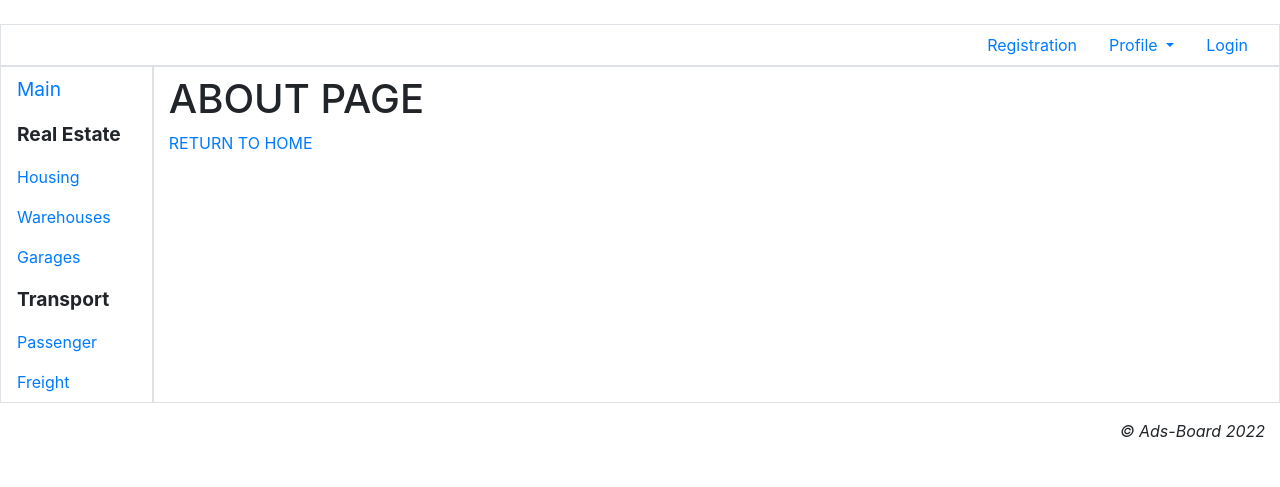
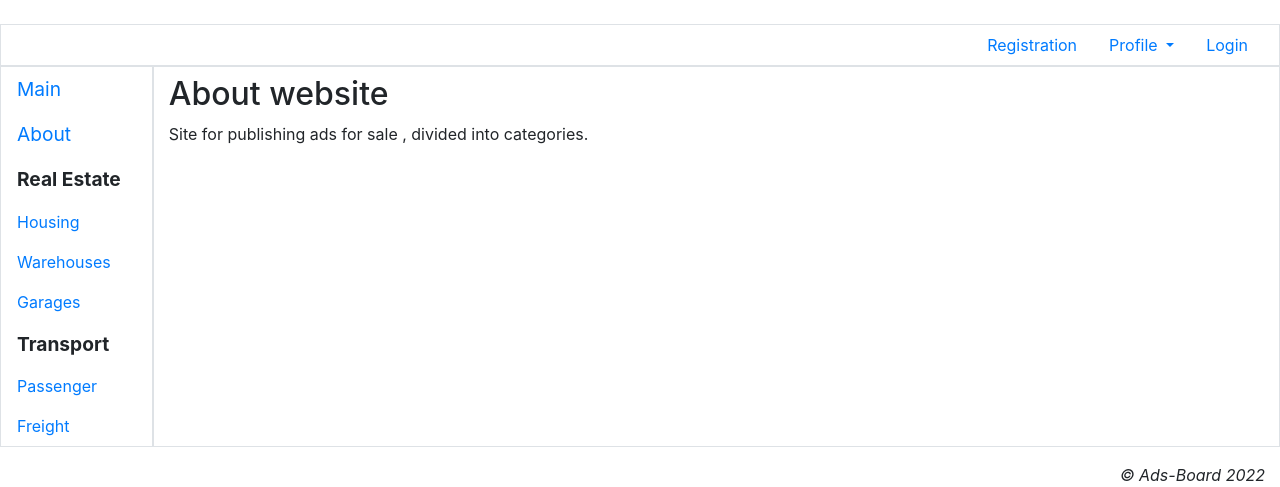
Before and after one commit to artempenteskul/ads-board, a Django app: template advert/templates/about.html in a window 1280 px wide. Shown: the part 115-602 px from the top of the page. Run offline with Django 3.2, Linux system fonts and the light colour scheme; the template is opened without the code that fills it, so the values that code supplies are empty; some libraries are stand-ins or nearby versions.

Commit message:
added about page

```diff
--- a/advert/templates/about.html
+++ b/advert/templates/about.html
@@ -1,8 +1,8 @@
 {% extends 'base.html' %}
 
-{% block title %}ABOUT{% endblock %}
+{% block title %}About{% endblock %}
 
 {% block content %}
-    <h1>ABOUT PAGE</h1>
-    <a href="{% url 'advert:home' %}">RETURN TO HOME</a>
+    <h2>About website</h2>
+    <p>Site for publishing ads for sale , divided into categories.</p>
 {% endblock %}
--- a/advert/urls.py
+++ b/advert/urls.py
@@ -1,12 +1,13 @@
 from django.urls import path
 
-from .views import home, about, index
+from .views import home, about, index, other_page
 
 
 app_name = 'advert'
 
 urlpatterns = [
-    path('', index, name='index'),
+    path('<str:page>/', other_page, name='other'),
+    path('/', index, name='index'),
     path('home/', home, name='home'),
     path('about/', about, name='about')
 ]
--- a/templates/base.html
+++ b/templates/base.html
@@ -42,6 +42,7 @@
     <div class="row">
         <nav class="col-md-auto nav flex-column border">
             <a href="{% url 'advert:index' %}" class="nav-link root">Main</a>
+            <a href="{% url 'advert:about' %}" class="nav-link root">About</a>
             <span class="nav-link root font-weight-bold">Real Estate</span>
             <a href="#" class="nav-link">Housing</a>
             <a href="#" class="nav-link">Warehouses</a>
```
Also changed, not shown: advert/views.py (+12 -0 lines).
